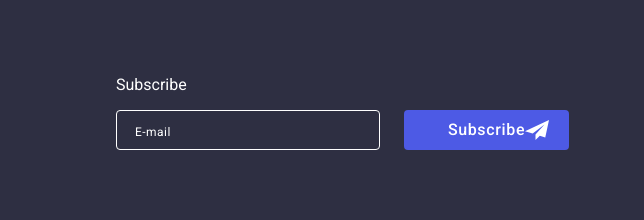
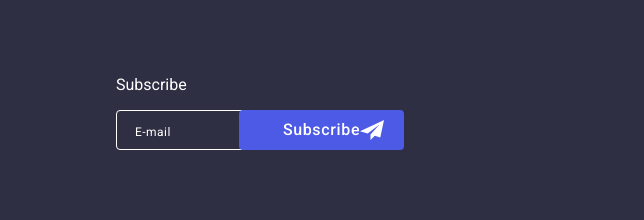
Before and after one commit to DanutV/goit-markup-hw-06, a plain HTML site: page index.html in a window 1280 px wide. Shown: the part 3326-3546 px from the top of the page, 636-1280 px from the left. Drawn offline with nearby package versions, Linux system fonts and the light colour scheme.

Commit message:
tema 6 final project
tema 6 final

```diff
--- a/styles/portfolio.css
+++ b/styles/portfolio.css
@@ -140,7 +140,6 @@ svg {
   white-space: nowrap;
 }
 
-
 .btn-filtres {
   padding: 12px 24px;
   border: 1px solid var(--border-color);
@@ -153,7 +152,6 @@ svg {
   text-align: center;
   color: var(--button-background-color);
 }
-
 
 .btn-filtres:hover {
   color: var(--color-white);
@@ -337,7 +335,6 @@ svg {
 
 .footer-subscribe {
   display: flex;
-
 }
 
 .input-subscribe {
@@ -373,7 +370,7 @@ svg {
   height: 40px;
   background-color: var(--blue-color);
   cursor: pointer;
-    s position: absolute;
+  position: absolute;
 }
 
 .icon-subscribe {
--- a/styles/studio.css
+++ b/styles/studio.css
@@ -5,7 +5,7 @@
   --hover-links-color: #2042db;
   --social-icon-color: #8e8f99;
   --light-slate: #8e8f99;
-    --list-item-color:#434455;
+  --list-item-color: #434455;
   --border-color: #e7e9fc;
   --cloud: #f4f4fd;
   --navy-blue-modal: #2e2f4266;
@@ -42,10 +42,8 @@ li {
 }
 
 a {
-
   transition: var(--transition);
 }
-
 
 /* Information about Top Line */
 .top-line {
@@ -68,7 +66,6 @@ a {
   align-items: center;
 }
 
-
 /* Information about Logo */
 .logo {
   font-family: var(--second-family);
@@ -87,7 +84,6 @@ a {
 .logo:hover {
   transform: scale(1.05);
 }
-
 
 /* Information about Nav-Bar */
 .navbar-list {
@@ -110,7 +106,6 @@ a {
   color: var(--hover-links-color);
   transform: scale(1.15);
 }
-
 
 /* Information about Contacts in Nav-Bar */
 .contact {
@@ -141,7 +136,6 @@ a {
   justify-content: center;
   gap: 48px;
 }
-
 
 /* Information about Title Hero Section */
 .hero-section h1 {
@@ -179,7 +173,6 @@ a {
 .hero-section button:focus {
   color: var(--hover-links-color);
   background: var(--color-white);
-
 }
 button:hover {
   transform: scale(1.05);
@@ -200,7 +193,6 @@ button:hover {
   align-items: center;
   background: var(--navy-blue-modal);
   transition: transform var(--transition);
-
 }
 
 .modal-content {
@@ -211,7 +203,6 @@ button:hover {
   height: 584px;
   position: relative;
   border-radius: 4px;
-
 }
 
 .close-btn {
@@ -352,7 +343,6 @@ label {
   line-height: 1.16667;
   letter-spacing: 0.04em;
   color: #8e8f99;
-
 }
 .privacy-text {
   line-height: 1.33333;
@@ -387,7 +377,8 @@ label {
 
 /* Information about Hero Section background */
 .section-one {
-    background: url("../images/hero-section/hero-background.png") no-repeat center, url("../images/hero-section/background-hero-office.png") no-repeat center;
+  background: url("../images/hero-section/hero-background.png") no-repeat center,
+    url("../images/hero-section/background-hero-office.png") no-repeat center;
   height: 600px;
   display: flex;
   justify-content: center;
@@ -407,7 +398,6 @@ label {
   justify-content: center;
   align-items: center;
 }
-
 
 .section-list-item h3 {
   font-weight: 500;
@@ -450,7 +440,6 @@ label {
   text-align: center;
 }
 
-
 /* Information about Section Our Team */
 .our-team-section {
   background: var(--cloud);
@@ -459,7 +448,8 @@ label {
 /* Card style */
 .card {
   border-radius: 0 0 4px 4px;
-    box-shadow: 0 2px 1px 0 rgba(46, 47, 66, 0.08), 0 1px 1px 0 rgba(46, 47, 66, 0.16), 0 1px 6px 0 rgba(46, 47, 66, 0.08);
+  box-shadow: 0 2px 1px 0 rgba(46, 47, 66, 0.08),
+    0 1px 1px 0 rgba(46, 47, 66, 0.16), 0 1px 6px 0 rgba(46, 47, 66, 0.08);
   background: var(--color-white);
   display: flex;
   flex-direction: column;
@@ -479,7 +469,6 @@ label {
 .social-icon {
   color: var(--social-icon-color);
 }
-
 
 .social-links-list {
   display: flex;
@@ -511,9 +500,7 @@ label {
 .social-icon:active {
   background: var(--blue-color);
   border-radius: 50%;
-
 }
-
 
 /* Information about section 4 - Customers */
 
@@ -554,8 +541,6 @@ label {
   border-radius: 4px;
 }
 
-
-
 /* Information about Footer Section */
 .footer-section {
   background: var(--navy-blue);
@@ -571,7 +556,6 @@ label {
   letter-spacing: 0.03em;
   color: var(--blue-color);
 }
-
 
 .footer-logo::after {
   content: "STUDIO";
@@ -654,7 +638,6 @@ label {
 
 .footer-subscribe {
   display: flex;
-
 }
 
 .input-subscribe {
@@ -689,7 +672,7 @@ label {
   width: 165px;
   height: 40px;
   background-color: var(--blue-color);
-    cursor: pointer;s
+  cursor: pointer;
   position: absolute;
 }
 
```
Lines whose indentation alone changed are shown as unchanged.
